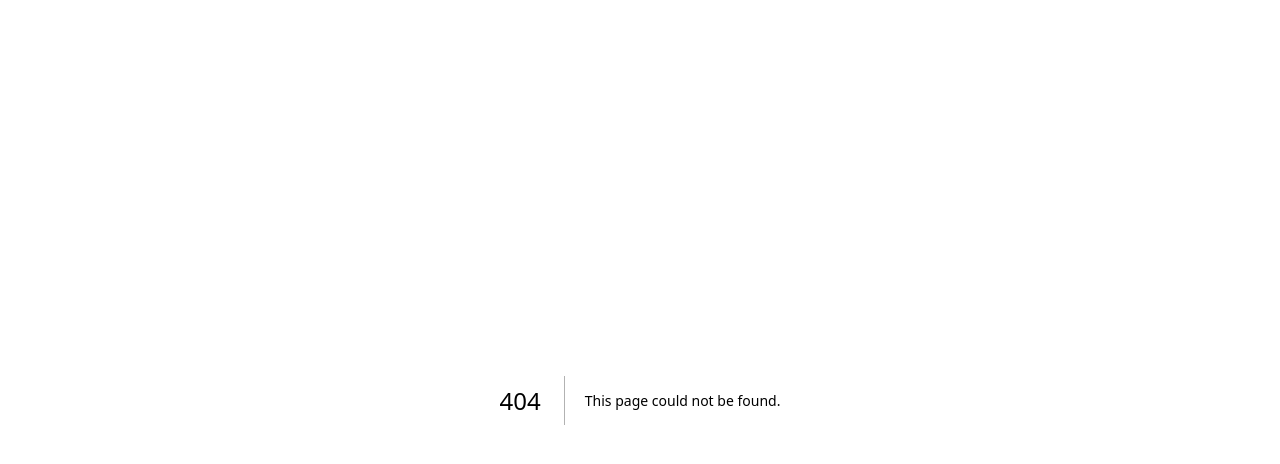
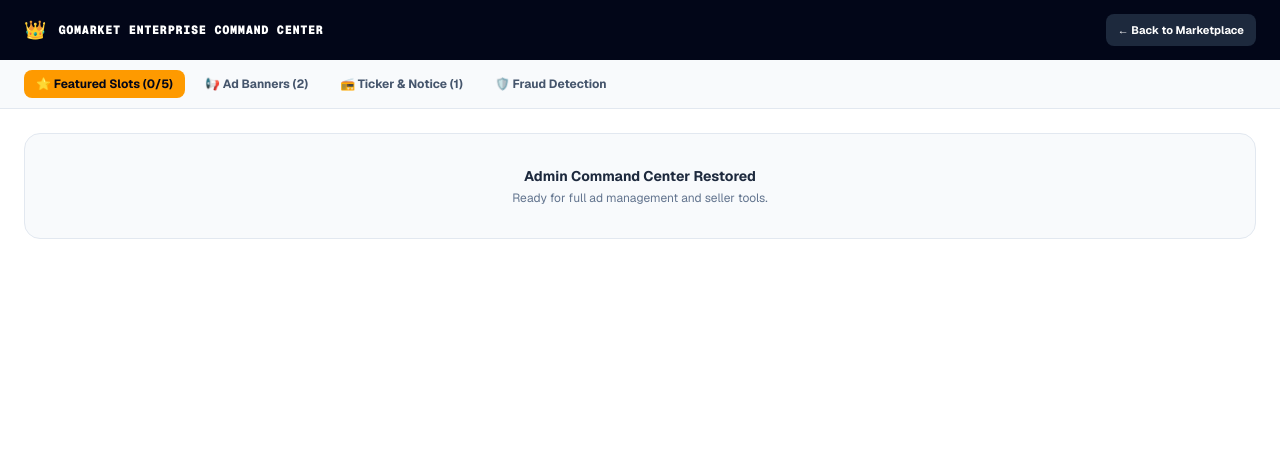
Before and after one commit to brilayo/gomarket, a Next.js app: page /admin/dashboard in a window 1280 px wide. Before the commit this address had no page. Shown: the top 464 px of the page. Built offline with nearby package versions, Linux system fonts and the light colour scheme; no server answers; the database is empty.

Commit message:
Restored goMarket vendor dashboard, admin dashboard, and Supabase client

```diff
--- /dev/null
+++ b/src/app/admin/dashboard/page.tsx
@@ -0,0 +1,48 @@
+'use client';
+
+import { useState, useEffect } from 'react';
+import { createClient } from '@/lib/supabase/client';
+
+export default function AdminDashboard() {
+  const supabase = createClient();
+  const [activeTab, setActiveTab] = useState('featured');
+  const [featuredSlots, setFeaturedSlots] = useState<any[]>([]);
+
+  useEffect(() => {
+    async function loadData() {
+      const { data } = await supabase.from('admin_featured_slots').select('*');
+      if (data) setFeaturedSlots(data);
+    }
+    loadData();
+  }, []);
+
+  return (
+    <div className="min-h-screen bg-white text-slate-900 flex flex-col font-sans">
+      <header className="bg-slate-950 text-white px-6 py-3.5 flex items-center justify-between sticky top-0 z-50">
+        <div className="flex items-center gap-3">
+          <span className="text-lg">👑</span>
+          <h1 className="text-xs font-black tracking-wider uppercase font-mono">
+            goMarket Enterprise Command Center
+          </h1>
+        </div>
+        <a href="/" target="_blank" className="h-8 px-3 bg-slate-800 text-white text-[11px] font-bold rounded-lg flex items-center">
+          ← Back to Marketplace
+        </a>
+      </header>
+
+      <div className="bg-slate-50 border-b border-slate-200 px-6 py-2.5 flex gap-2 overflow-x-auto text-xs font-bold text-slate-600">
+        <button className="px-3 py-1.5 rounded-lg bg-amber-500 text-slate-950">⭐ Featured Slots ({featuredSlots.length}/5)</button>
+        <button className="px-3 py-1.5 rounded-lg hover:bg-slate-200">📢 Ad Banners (2)</button>
+        <button className="px-3 py-1.5 rounded-lg hover:bg-slate-200">📻 Ticker & Notice (1)</button>
+        <button className="px-3 py-1.5 rounded-lg hover:bg-slate-200">🛡️ Fraud Detection</button>
+      </div>
+
+      <main className="p-6 max-w-7xl mx-auto w-full">
+        <div className="bg-slate-50 border border-slate-200 p-8 rounded-2xl text-center">
+          <h3 className="text-sm font-bold text-slate-800">Admin Command Center Restored</h3>
+          <p className="text-xs text-slate-500 mt-1">Ready for full ad management and seller tools.</p>
+        </div>
+      </main>
+    </div>
+  );
+}
```
Also changed, not shown: src/app/(auth)/register/page.tsx (added).
